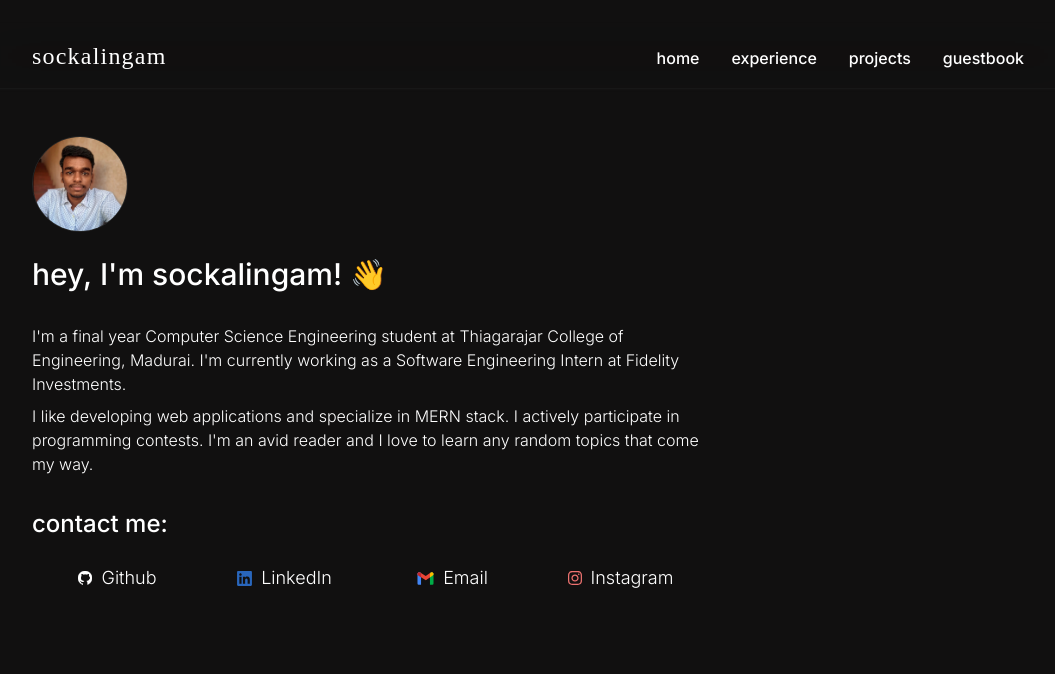
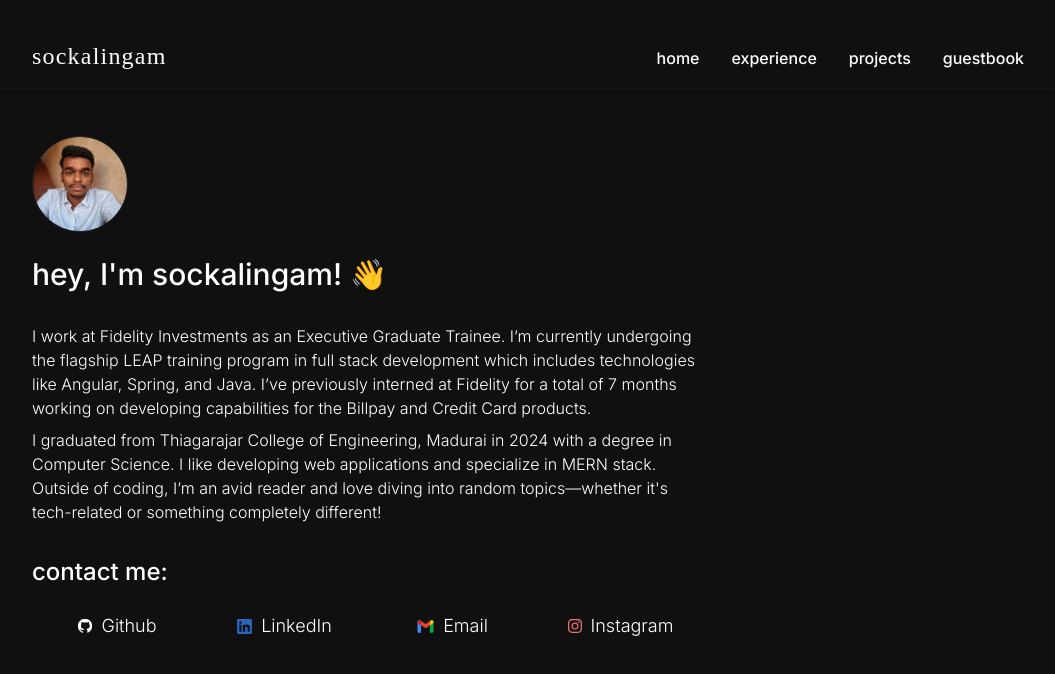
Before and after one commit to Sockalingam29/my-portfolio, a Next.js app: page / in a window 1280 px wide. Shown: the top 674 px of the page, without its empty margins (112-1167 px from the left). Built offline with nearby package versions, Linux system fonts and the light colour scheme; a web font is replaced by a local one.

Commit message:
Update home page summary

```diff
--- a/app/page.js
+++ b/app/page.js
@@ -11,8 +11,8 @@ export default function Home() {
       <Image src={imageNum == 1 ? myPhoto1 : (imageNum == 2 ? myPhoto2 : myPhoto3)} alt='my-photo' className="rounded-full border border-neutral-800 mb-6 h-24 w-24 object-cover" loading="lazy" />
       <h1 className="text-3xl font-medium mb-8">hey, I'm sockalingam! 👋</h1>
       <div className="lg:max-w-2xl font-light mb-8">
-        <p className="mb-2">I'm a final year Computer Science Engineering student at Thiagarajar College of Engineering, Madurai. I'm currently working as a Software Engineering Intern at Fidelity Investments.</p>
-        <p>I like developing web applications and specialize in MERN stack. I actively participate in programming contests. I'm an avid reader and I love to learn any random topics that come my way.</p>
+        <p className="mb-2">I work at Fidelity Investments as an Executive Graduate Trainee. I’m currently undergoing the flagship LEAP training program in full stack development which includes technologies like Angular, Spring, and Java. I’ve previously interned at Fidelity for a total of 7 months working on developing capabilities for the Billpay and Credit Card products. </p>
+        <p>I graduated from Thiagarajar College of Engineering, Madurai in 2024 with a degree in Computer Science. I like developing web applications and specialize in MERN stack. Outside of coding, I’m an avid reader and love diving into random topics—whether it's tech-related or something completely different!</p>
       </div>
       <h2 className="text-2xl font-medium mb-4">contact me:</h2>
       <div className="lg:max-w-2xl flex text-lg font-light flex-wrap">
```
